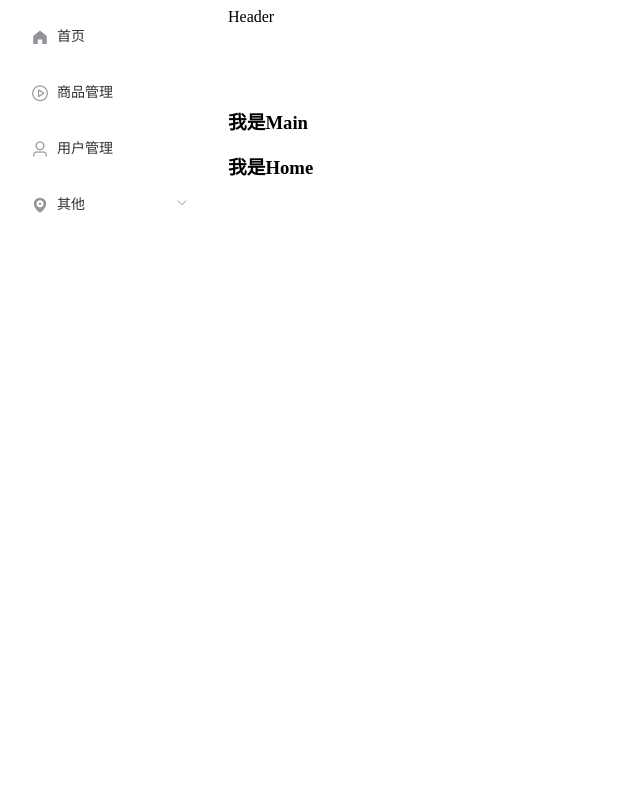
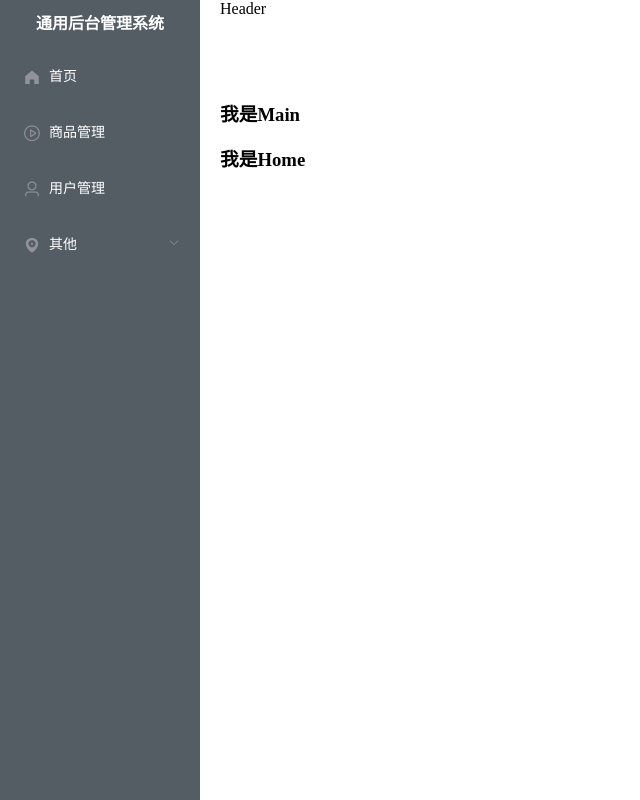
Before and after one commit to yihao5un/Hello-Vue, a Vue app: page /home#/home in a window 1280 px wide. Shown: the whole page, without its empty margins (0-640 px from the left). Built offline with nearby package versions, Linux system fonts and the light colour scheme.

Commit message:
[feat]: less & less-loader & 点击路由跳转 & 路由重定向

```diff
--- a/package.json
+++ b/package.json
@@ -10,6 +10,8 @@
   "dependencies": {
     "core-js": "^3.8.3",
     "element-ui": "^2.15.13",
+    "less": "^4.1.2",
+    "less-loader": "^6.0.0",
     "vue": "^2.6.14",
     "vue-router": "^3.6.5"
   },
--- a/src/App.vue
+++ b/src/App.vue
@@ -21,3 +21,13 @@ export default {
   components: { router }
 }
 </script>
+
+<!-- scoped 只作用于App.vue这个页面 去掉的话是所有的 -->
+<style lang="less">
+html,
+body,
+h3 {
+  margin: 0;
+  padding: 0;
+}
+</style>
--- a/src/components/CommonAside.vue
+++ b/src/components/CommonAside.vue
@@ -1,10 +1,11 @@
 <template>
     <el-menu default-active="1-4-1" class="el-menu-vertical-demo" @open="handleOpen" @close="handleClose"
-        :collapse="isCollapse">
+        :collapse="isCollapse" background-color="#545c64" text-color="#fff" active-text-color="#ffd04b">
         <!-- 没有子菜单 -->
         <!-- :key 是唯一且固定的值 -->
         <!-- : 等价于 v-bind -->
-        <el-menu-item v-for="item in  noChildren " :key="item.name" :index="item.name">
+        <h3>通用后台管理系统</h3>
+        <el-menu-item @click="clickMenu(item)" v-for="item in noChildren " :key="item.name" :index="item.name">
             <!-- 图标 el-icon-menu 前面这些是不变的 然后进行拼接即可 -->
             <!-- `el-icon-${ item.icon }` 是ES6的语法 -->
             <!-- :class 表示的是动态class -->
@@ -19,16 +20,27 @@
                 <span slot="title">{{ item.label }}</span>
             </template>
             <el-menu-item-group v-for="subItem in item.children" :key="subItem.path">
-                <el-menu-item :index="subItem.path">{{ subItem.label }}</el-menu-item>
+                <el-menu-item @click="clickMenu(subItem)" :index="subItem.path">{{ subItem.label }}</el-menu-item>
             </el-menu-item-group>
         </el-submenu>
     </el-menu>
 </template>
-
-<style>
+<style lang="less" scoped>
 .el-menu-vertical-demo:not(.el-menu--collapse) {
     width: 200px;
     min-height: 400px;
+}
+
+.el-menu {
+    height: 100vh;
+
+    h3 {
+        color: #fff;
+        text-align: center;
+        line-height: 48px;
+        font-size: 16px;
+        font-weight: 400px;
+    }
 }
 </style>
 
@@ -88,6 +100,11 @@ export default {
         },
         handleClose(key, keyPath) {
             console.log(key, keyPath);
+        },
+        // 点击菜单跳转到对应的路由
+        clickMenu(item) {
+            // this 是vue实例 $router App.vue 已经引入了
+            this.$router.push(item.path)
         }
     },
     // 对数据进行过滤 然后v-for进行遍历
--- a/src/router/index.js
+++ b/src/router/index.js
@@ -3,6 +3,9 @@ import VueRouter from 'vue-router'
 import Home from '../views/Home.vue'
 import User from '../views/User.vue'
 import Main from '../views/Main.vue'
+import Mall from '../views/Mall.vue'
+import PageOne from '../views/PageOne.vue'
+import PageTwo from '../views/PageTwo.vue'
 
 Vue.use(VueRouter)
 
@@ -14,10 +17,15 @@ const routes = [
     {
         path: '/',
         component: Main,
+        // 当路径是/的时候重定向到 Home
+        redirect: '/home',
         // 子路由
         children: [
-            { path: 'home', component: Home },
-            { path: 'user', component: User }
+            { path: 'home', component: Home }, // 主页
+            { path: 'user', component: User }, // 用户管理
+            { path: 'mall', component: Mall }, // 商品管理
+            { path: 'page1', component: PageOne }, // 子页面1
+            { path: 'page2', component: PageTwo }, // 子页面2
         ]
     }
 ]
--- /dev/null
+++ b/src/views/Mall.vue
@@ -0,0 +1,12 @@
+<template>
+    <h1>我是Mall</h1>
+</template>
+<script>
+export default {
+    data() {
+        return {
+
+        }
+    }
+}
+</script>
--- /dev/null
+++ b/src/views/PageOne.vue
@@ -0,0 +1,12 @@
+<template>
+    <h1>我是PageOne</h1>
+</template>
+<script>
+export default {
+    data() {
+        return {
+
+        }
+    }
+}
+</script>
--- /dev/null
+++ b/src/views/PageTwo.vue
@@ -0,0 +1,12 @@
+<template>
+    <h1>我是PageTwo</h1>
+</template>
+<script>
+export default {
+    data() {
+        return {
+
+        }
+    }
+}
+</script>
```
Also changed, not shown: 1 other file (tests, documents, lock files or other folders).
